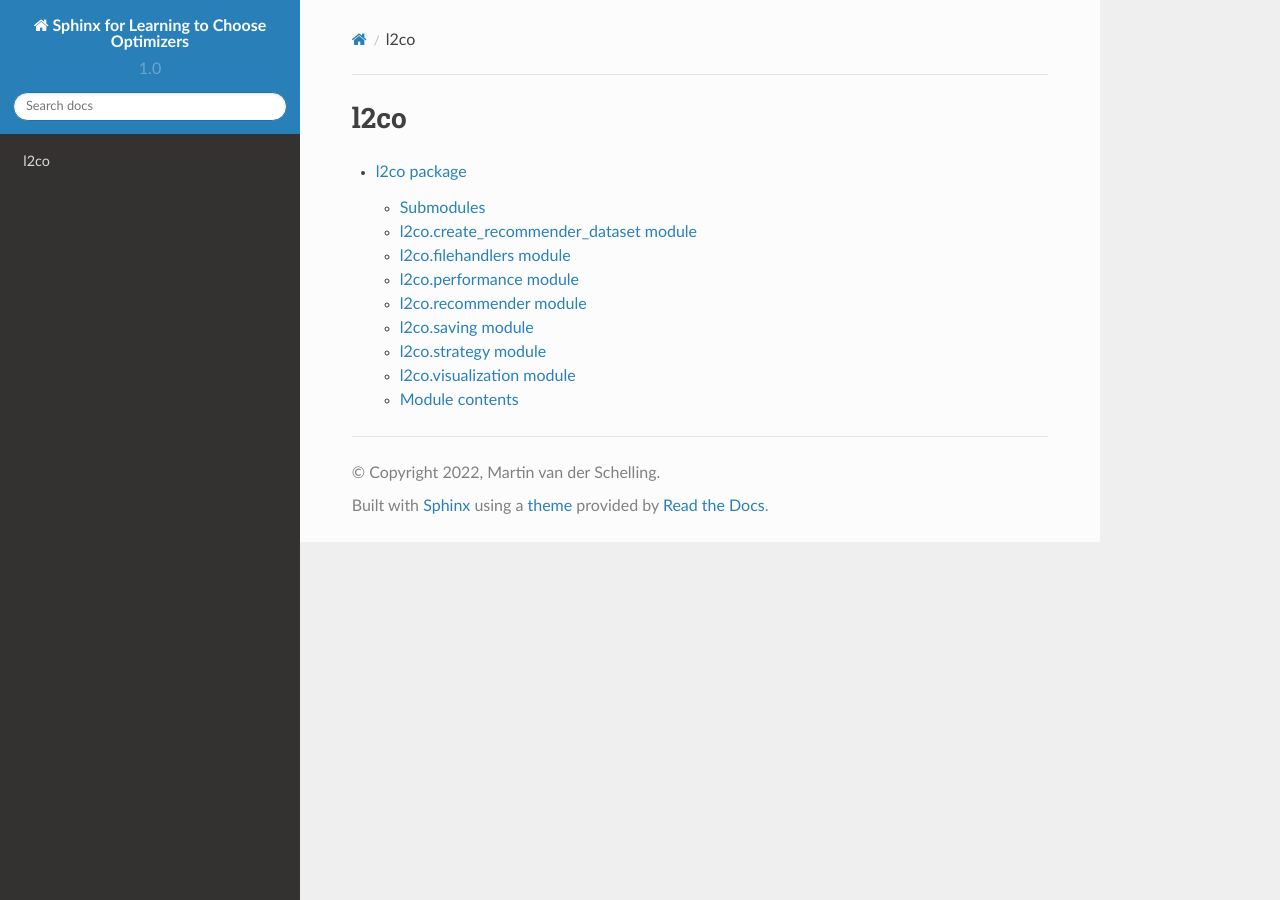
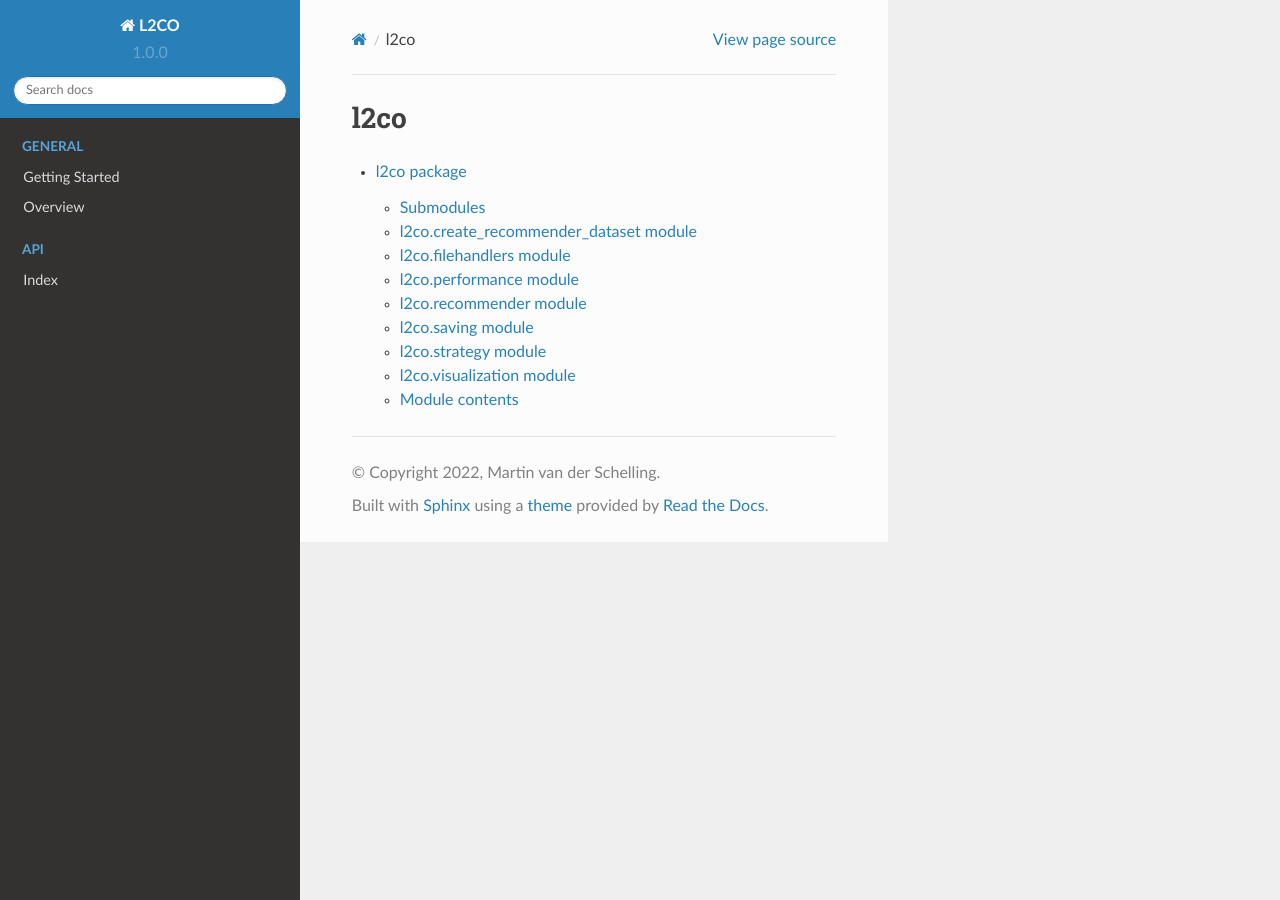
Before and after one commit to bessagroup/l2co, a Sphinx documentation site: the page built from docs/source/apisource/modules.rst, in a window 1280 px wide. Built offline with Sphinx 7.4.7 and the Read the Docs theme 2.0.0, drawn with Linux system fonts in a browser that asks for light colours; pages that are not in the unit, such as notebooks, are missing from menus.

```diff
--- /dev/null
+++ b/docs/source/_static/readthedocs-custom.css
@@ -0,0 +1,32 @@
+/* Override nav bar color */
+/*.wy-side-nav-search {
+    background-color: #fbfbb6;
+}
+.wy-side-nav-search > a {
+    color: #b2355c
+}*/
+
+/* Override text bar color */
+/*.caption-text {
+    color: #b2355c;
+}*/
+
+/* Override code signature colclean-autosummary:
+	-rm -rf ./$(SOURCEDIR)/$(APIDOCDIR)/*.rst
+	@echo
+	@echo "Removed all autosummary files in ./$(SOURCEDIR)/$(APIDOCDIR)/"our */
+/*.rst-content dl:not(.docutils) dt {
+    background: #fbfbb6;
+    color: #b2355c;
+    border-top: solid 3px #b2355c;
+}*/
+
+/* Override hyperlink colour */
+/* a {
+    color: #b2355c;
+}*/
+
+/* Make content width wider*/
+.wy-nav-content {
+    max-width: 60% !important;
+}
--- /dev/null
+++ b/docs/source/_static/theme_overrides.css
@@ -0,0 +1,115 @@
+/* override table width restrictions as found on https://github.com/getpelican/pelican/issues/1311 */
+.wy-table-responsive table td,
+.wy-table-responsive table th {
+    /* !important prevents the common CSS stylesheets from
+       overriding this as on RTD they are loaded after this stylesheet */
+    white-space: normal !important;
+}
+
+.wy-table-responsive {
+    overflow: visible !important;
+}
+
+/* Installation quickstart */
+/* This quickstart installation is a hack of the awesome
+   https://spacy.io/usage/#quickstart page.
+   See the original javascript implementation
+   https://github.com/ines/quickstart */
+
+/* style input radio and checkbox */
+
+div.install>input {
+    -moz-appearance: none;
+    -webkit-appearance: none;
+    appearance: none;
+    opacity: 0;
+}
+
+/* Style the button */
+div.install>label {
+    display: inline-block;
+    margin-top: 12px;
+    padding: 5px 11px;
+    background-color: #96c4e2;
+    border: none;
+    border-radius: 3px;
+    color: black;
+}
+
+div.install>label:hover {
+    cursor: pointer;
+}
+
+/* Style the button when the checkbox is checked */
+div.install>input:checked+label {
+    background-color: #2980b9;
+    color: white;
+}
+
+/* Hide expandable content by default */
+.sk-expandable {
+    display: none;
+}
+
+/* div.highlight span.sk-expandable:before {
+    content: "$ ";
+} */
+
+/* Show hidden content when the checkbox is checked */
+/* for conda */
+#quickstart-conda:checked~* [data-packager="conda"] {
+    display: block;
+}
+
+#quickstart-conda:checked~#quickstart-venv~label[for="quickstart-venv"] {
+    display: none;
+}
+
+/* for pip */
+#quickstart-pip:checked~* [data-packager="pip"] {
+    display: block;
+}
+
+#quickstart-pip:checked~label[for="quickstart-venv"]:before {
+    content: "Use pip virtualenv";
+}
+
+#quickstart-win:not(:checked)~* [data-os="windows"] {
+    display: none;
+}
+
+#quickstart-lin:not(:checked)~* [data-os="linux"] {
+    display: none;
+}
+
+#quickstart-mac:not(:checked)~* [data-os="mac"] {
+    display: none;
+}
+
+#quickstart-venv:not(:checked)~* [data-venv=""] {
+    display: none;
+}
+
+#quickstart-venv:checked~* [data-venv="no"] {
+    display: none;
+}
+
+
+code {
+    color: #222;
+    background-color: #ecf0f3;
+    border-radius: 0.2rem;
+    padding: 0.15rem;
+    word-break: normal;
+}
+
+div.highlight {
+    border: 1px solid #ddd;
+    margin-bottom: 1rem;
+}
+
+div.highlight pre {
+    padding: 0.2rem 0.5rem;
+    margin-bottom: 0;
+    line-height: 1.2rem;
+}
--- /dev/null
+++ b/docs/source/_templates/custom-class-template.rst
@@ -0,0 +1,36 @@
+{{ fullname | escape | underline}}
+
+.. currentmodule:: {{ module }}
+
+.. autoclass:: {{ objname }}
+   :members:
+   :show-inheritance:
+   :inherited-members:
+   :special-members: __call__, __add__, __mul__
+
+   {% block methods %}
+   {% if methods %}
+   .. rubric:: {{ _('List of Public Methods') }}
+
+   .. autosummary::
+      :nosignatures:
+   {% for item in methods %}
+      {%- if not item.startswith('_') %}
+      ~{{ name }}.{{ item }}
+      {%- endif -%}
+   {%- endfor %}
+   {% endif %}
+   {% endblock %}
+
+   {% block attributes %}
+   {% if attributes %}
+   .. rubric:: {{ _('Attributes') }}
+
+   .. autosummary::
+   {% for item in attributes %}
+      ~{{ name }}.{{ item }}
+   {%- endfor %}
+   {% endif %}
+   {% endblock %}
+
+   .. rubric:: {{ _('Methods') }}
--- /dev/null
+++ b/docs/source/_templates/custom-module-template.rst
@@ -0,0 +1,67 @@
+{{ fullname | escape | underline}}
+
+
+{% block modules %}
+{% if modules %}
+.. rubric:: Modules
+
+.. autosummary::
+   :toctree:
+   :template: custom-module-template.rst
+   :recursive:
+{% for item in modules %}
+   {{ item }}
+{%- endfor %}
+{% endif %}
+{% endblock %}
+
+.. automodule:: {{ fullname }}
+
+   {% block attributes %}
+   {% if attributes %}
+   .. rubric:: Module Attributes
+
+   .. autosummary::
+      :toctree:
+   {% for item in attributes %}
+      {{ item }}
+   {%- endfor %}
+   {% endif %}
+   {% endblock %}
+
+   {% block classes %}
+   {% if classes %}
+   .. rubric:: {{ _('Classes') }}
+
+   .. autosummary::
+      :toctree:
+      :template: custom-class-template.rst
+   {% for item in classes %}
+      {{ item }}
+   {%- endfor %}
+   {% endif %}
+   {% endblock %}
+
+   {% block functions %}
+   {% if functions %}
+   .. rubric:: {{ _('Functions') }}
+
+   .. autosummary::
+      :toctree:
+   {% for item in functions %}
+      {{ item }}
+   {%- endfor %}
+   {% endif %}
+   {% endblock %}
+
+   {% block exceptions %}
+   {% if exceptions %}
+   .. rubric:: {{ _('Exceptions') }}
+
+   .. autosummary::
+      :toctree:
+   {% for item in exceptions %}
+      {{ item }}
+   {%- endfor %}
+   {% endif %}
+   {% endblock %}
--- a/docs/source/conf.py
+++ b/docs/source/conf.py
@@ -4,46 +4,44 @@
 # https://www.sphinx-doc.org/en/master/usage/configuration.html
 
 
+import os
+import sys
+
 # -- Search path for extensions and modules -----------------------------------
 # If extensions or Python modules are in a different directory than this file,
 # then add these directories to sys.path so that Sphinx can search for them
 # Source: https://docs.python.org/3/library/sys.html#sys.path
-import os
-import sys
 
 sys.path.insert(0, os.path.abspath('../..'))
 sys.path.insert(0, os.path.abspath('../../src'))
-
-# src_dir = [f.path for f in os.scandir(os.path.abspath('../../src/')) if f.is_dir()]
-# for path in src_dir:
-#   sys.path.insert(0,  path)
-
+src_dir = [f.path for f in os.scandir(os.path.abspath('../../src/')) if f.is_dir()]
+for path in src_dir:
+    sys.path.insert(0, path)
 
 # -- Project information ------------------------------------------------------
 # Source: https://www.sphinx-doc.org/en/master/usage/configuration.html#project-information
-project = 'Sphinx for Learning to Choose Optimizers'
+
+project = 'L2CO'
 author = 'Martin van der Schelling'
 copyright = '2022, Martin van der Schelling'
-version = '1.0'
+version = '1.0.0'
 release = '1.0.0'
 
 
 # -- General configuration ----------------------------------------------------
-# Source: https://www.sphinx-doc.org/en/master/usage/configuration.html#general-configuration
 
-# Source: https://www.sphinx-doc.org/en/master/usage/configuration.html#confval-extensions
-# Requires installation of Python package 'sphinx-autodoc-typehints'
-extensions = [
-    'sphinx.ext.duration',
-    'sphinx.ext.autodoc',
-    'sphinx.ext.napoleon',
-    'sphinx.ext.autosummary',
-    'sphinx.ext.intersphinx',
-    'sphinx.ext.viewcode',
-    'sphinx_autodoc_typehints',]
 
-# Requires installation of Python package 'sphinx_rtd_theme'
-html_theme = 'sphinx_rtd_theme'
+# Add any Sphinx extension module names here, as strings. They can be extensions
+# coming with Sphinx (named 'sphinx.ext.*') or your custom ones.
+
+extensions = ['sphinx.ext.duration',
+              'sphinx_rtd_theme',
+              'sphinx.ext.autodoc',
+              'sphinx.ext.napoleon',
+              'sphinx.ext.autosummary',
+              'sphinx.ext.intersphinx',
+              'sphinx.ext.viewcode',
+              'sphinx_autodoc_typehints']
 
 # Source: https://www.sphinx-doc.org/en/master/usage/configuration.html#confval-source_suffix
 source_suffix = {'.rst': 'restructuredtext', }
@@ -52,10 +50,10 @@ source_suffix = {'.rst': 'restructuredtext', }
 root_doc = 'index'
 
 # Source: https://www.sphinx-doc.org/en/master/usage/configuration.html#confval-exclude_patterns
-exclude_patterns = ['_build',]
+exclude_patterns = ['_build', ]
 
 # Source: https://www.sphinx-doc.org/en/master/usage/configuration.html#confval-templates_path
-templates_path = ['_templates',]
+templates_path = ['_templates', ]
 
 # Source: https://www.sphinx-doc.org/en/master/usage/configuration.html#confval-pygments_style
 pygments_style = 'sphinx'
@@ -71,6 +69,9 @@ toc_object_entries_show_parents = 'hide'
 
 # Source: https://www.sphinx-doc.org/en/master/usage/configuration.html#confval-show_authors
 show_authors = True
+
+# Source: https://www.sphinx-doc.org/en/master/usage/extensions/autodoc.html#confval-autodoc_default_options
+autodoc_default_options = {'private-members': False}
 
 
 # -- Extensions configuration -------------------------------------------------
@@ -88,12 +89,14 @@ autosummary_generate = True
 autosummary_generate_overwrite = True
 autosummary_imported_members = True
 
-# intersphinx: https://www.sphinx-doc.org/en/master/usage/extensions/intersphinx.html#module-sphinx.ext.intersphinx
 intersphinx_mapping = {
     "python": ("https://docs.python.org/3/", None),
     "numpy": ("https://numpy.org/doc/stable/", None),
-    "scipy": ("https://docs.scipy.org/doc/scipy/reference/", None)}
-
+    "scipy": ("https://docs.scipy.org/doc/scipy/reference/", None),
+    "matplotlib": ("https://matplotlib.org/stable/", None),
+    "pandas": ('https://pandas.pydata.org/docs/', None),
+    "xarray": ('https://docs.xarray.dev/en/stable/', None),
+}
 
 # -- Options for HTML output -------------------------------------------------
 # https://www.sphinx-doc.org/en/master/usage/configuration.html#options-for-html-output
@@ -105,15 +108,17 @@ on_rtd = os.environ.get('READTHEDOCS', None) == 'True'
 if on_rtd:
     html_theme = 'default'
 else:
+    # Source: https://sphinx-rtd-theme.readthedocs.io/en/stable/index.html
+    # Requires installation of Python package 'sphinx_rtd_theme'
     import sphinx_rtd_theme
     html_theme = 'sphinx_rtd_theme'
     html_theme_path = [sphinx_rtd_theme.get_html_theme_path()]
 
 # Source: https://www.sphinx-doc.org/en/master/usage/configuration.html#confval-html_static_path
-html_static_path = ['_static',]
+html_static_path = ['_static', ]
 
 # Source: https://www.sphinx-doc.org/en/master/usage/configuration.html#confval-html_css_files
-html_css_files = ['readthedocs-custom.css',]
+html_css_files = ['readthedocs-custom.css', 'theme_overrides.css', ]
 
 # Source: https://www.sphinx-doc.org/en/master/usage/configuration.html#confval-html_show_sourcelink
-html_show_sourcelink = False
+html_show_sourcelink = True
--- /dev/null
+++ b/docs/source/rst_doc_files/reference/index.rst
@@ -0,0 +1,6 @@
+Index
+=====
+
+Search anything by alphabetical order: :ref:`genindex`
+
+List of :mod:`l2co` modules: :ref:`modindex`
```
Also changed, not shown: CODE_OF_CONDUCT.md (added, +132 -0 lines), CONTRIBUTING.md (added, +26 -0 lines), docs/source/api.rst (added, +8 -0 lines), docs/source/index.rst (+15 -16 lines), docs/source/readme.rst (added, +37 -0 lines), docs/source/rst_doc_files/general/gettingstarted.rst (added, +145 -0 lines), docs/source/rst_doc_files/general/overview.rst (added, +11 -0 lines), 3 other files.
